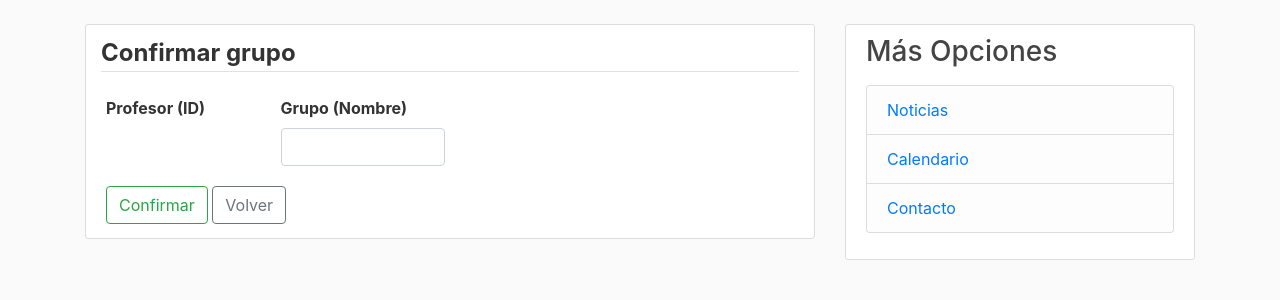
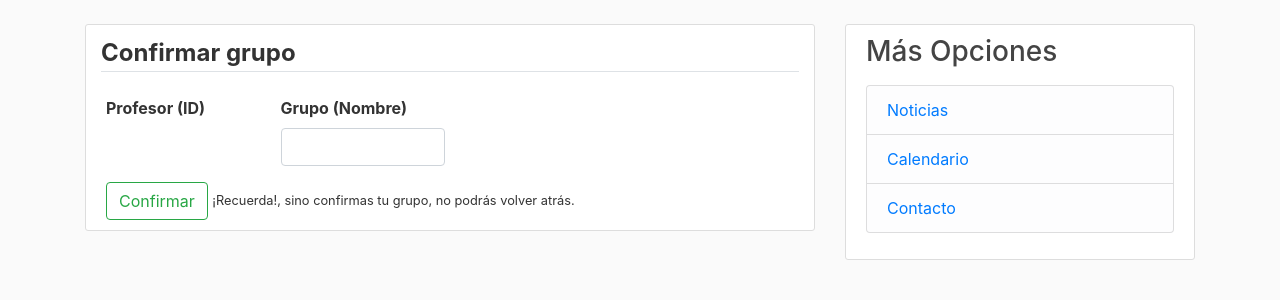
Before and after one commit to xab1t0/tfg, a Flask app: template musicgames/templates/grupo/templates/confirm.html in a window 1280 px wide. Shown: the part 56-356 px from the top of the page. Run offline with Flask 2, Linux system fonts and the light colour scheme; the template is opened without the code that fills it, so the values that code supplies are empty; some libraries are stand-ins or nearby versions.

Commit message:
update groups

```diff
--- a/musicgames/grupos/views.py
+++ b/musicgames/grupos/views.py
@@ -39,7 +39,7 @@ def add_grupo():
             else:
                 cursor.execute('INSERT INTO grupo (name, classroom) VALUES (%s, %s)', (name, classroom))
                 mysql.connection.commit()
-                flash('Confirme su grupo, por favor', 'success')
+                flash('Confirme su grupo, por favor', 'primary')
                 return render_template('confirm.html', teacher=acc, title='Crear Grupo')
         elif request.method == 'POST':
             flash('Por favor, rellene el formulario.', 'danger')
--- a/musicgames/templates/grupo/templates/confirm.html
+++ b/musicgames/templates/grupo/templates/confirm.html
@@ -14,7 +14,7 @@
         </div>
 			</div>
       <button type="submit" class="btn btn-outline-success">Confirmar</button>
-      <a class="btn btn-outline-secondary btn mt-1 mb-1" href="javascript:history.back(-1);" title="Ir la página anterior">Volver</a>
-		</form>
+      <small>¡Recuerda!, sino confirmas tu grupo, no podrás volver atrás.</a></small>
+      </form>
 	</div>
 {% endblock %}
--- a/musicgames/templates/grupo/templates/create.html
+++ b/musicgames/templates/grupo/templates/create.html
@@ -14,7 +14,7 @@
         </div>
 			</div>
       <button type="submit" class="btn btn-outline-success">Siguiente</button>
-      <a class="btn btn-outline-secondary btn mt-1 mb-1" href="javascript:history.back(-1);" title="Ir la página anterior">Volver</a>
+      <a class="btn btn-outline-secondary btn mt-1 mb-1" href="javascript:history.back(0);" title="Ir la página anterior">Volver</a>
 		</form>
 	</div>
 {% endblock %}
--- a/musicgames/templates/grupo/templates/edit_g.html
+++ b/musicgames/templates/grupo/templates/edit_g.html
@@ -10,7 +10,7 @@
         </div>
 			</div>
       <button type="submit" class="btn btn-outline-success">Actualizar</button>
-      <a class="btn btn-outline-secondary btn mt-1 mb-1" href="javascript:history.back(-1);" title="Ir la página anterior">Volver</a>
+      <a class="btn btn-outline-secondary btn mt-1 mb-1" href="javascript:history.back();" title="Ir la página anterior">Volver</a>
 		</form>
 	</div>
 {% endblock %}
```
Also changed, not shown: 1 other file.
